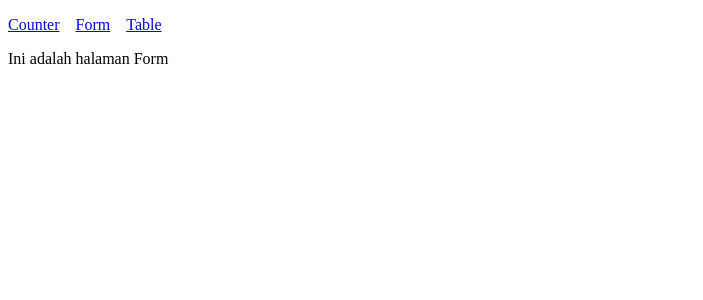
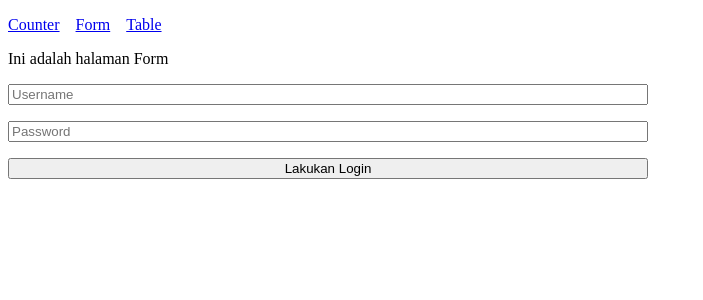
Before and after one commit to withered-flowers/education-react-typescript, a React (Vite) app in the folder sources/b-end/: page / in a window 1280 px wide. Both pictures are taken after a click on the link "Form". Shown: the top 300 px of the page, without its empty margins (0-703 px from the left). Built offline with nearby package versions, Linux system fonts and the light colour scheme.

Commit message:
feat: adding content for form-page (Form Handling)

```diff
--- a/sources/b-end/src/pages/FormPage.tsx
+++ b/sources/b-end/src/pages/FormPage.tsx
@@ -1,7 +1,85 @@
+import { FormEvent, useState } from "react";
+
+// TODO: formPage - Form Handling (1)
+// Pada bagian ini kita akan deklarasi type dari state yang ada pada form
+type FormState = {
+  isError: boolean;
+  isSuccess: boolean;
+};
+
 const FormPage = () => {
+  // TODO: formPage - Form Handling (2)
+  // Pada bagian ini kita akan deklarasi state yang ada pada form
+  const [formState, setFormState] = useState<FormState>({
+    isError: false,
+    isSuccess: false,
+  });
+
+  // TODO: formPage - Form Handling (3)
+  // Pada bagian ini kita akan mencoba untuk membuat form submission handler
+  const formOnSubmitHandler = (event: FormEvent<HTMLFormElement>) => {
+    event.preventDefault();
+
+    localStorage.clear();
+
+    // Ini menggunakan Uncontrolled components di dalam suatu form
+    // https://react-typescript-cheatsheet.netlify.app/docs/basic/getting-started/forms_and_events/
+    const target = event.target as typeof event.target & {
+      username: { value: string };
+      password: { value: string };
+    };
+
+    // Sebenarnya cara terbaiknya tetap ada state yang dikhususkan untuk masing masing input
+    const username = target.username.value;
+    const password = target.password.value;
+
+    if (username === "belajar" && password === "react-ts") {
+      setFormState({
+        isError: false,
+        isSuccess: true,
+      });
+
+      localStorage.setItem("login", btoa(username + password));
+    } else {
+      setFormState({
+        isSuccess: false,
+        isError: true,
+      });
+    }
+  };
+
   return (
     <>
       <p>Ini adalah halaman Form</p>
+
+      {/* TODO: formPage - Layouting (1) */}
+      <form
+        // TODO: formPage - Form Handling (4)
+        // Pada bagian ini kita menambahkan onSubmit pada form
+        onSubmit={formOnSubmitHandler}
+        style={{
+          display: "flex",
+          flexDirection: "column",
+          gap: "1em",
+          width: "50vw",
+        }}
+      >
+        <input type="text" name="username" placeholder="Username" />
+        <input type="password" name="password" placeholder="Password" />
+        <button type="submit">Lakukan Login</button>
+      </form>
+
+      {/* TODO: formPage - Form Handling (3) */}
+      {/* Handle untuk logic Form Success */}
+      {formState.isSuccess && (
+        <p style={{ color: "#008744" }}>
+          Login Berhasil, silahkan cek Local Storage
+        </p>
+      )}
+
+      {/* TODO: formPage - Form Handling (4) */}
+      {/* Handle untuk logic Form Error */}
+      {formState.isError && <p style={{ color: "#D62D20" }}>Login Gagal</p>}
     </>
   );
 };
```
Also changed, not shown: 1 other file (tests, documents, lock files or other folders).
